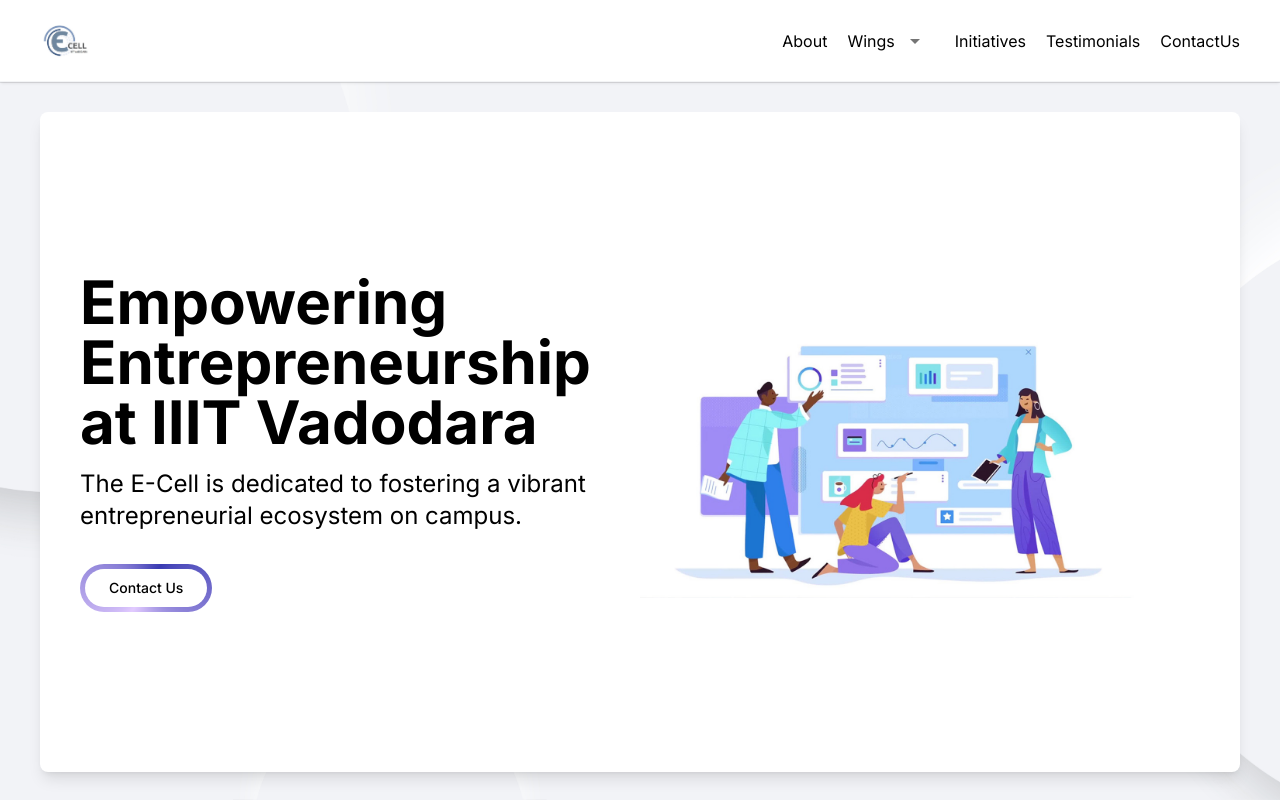
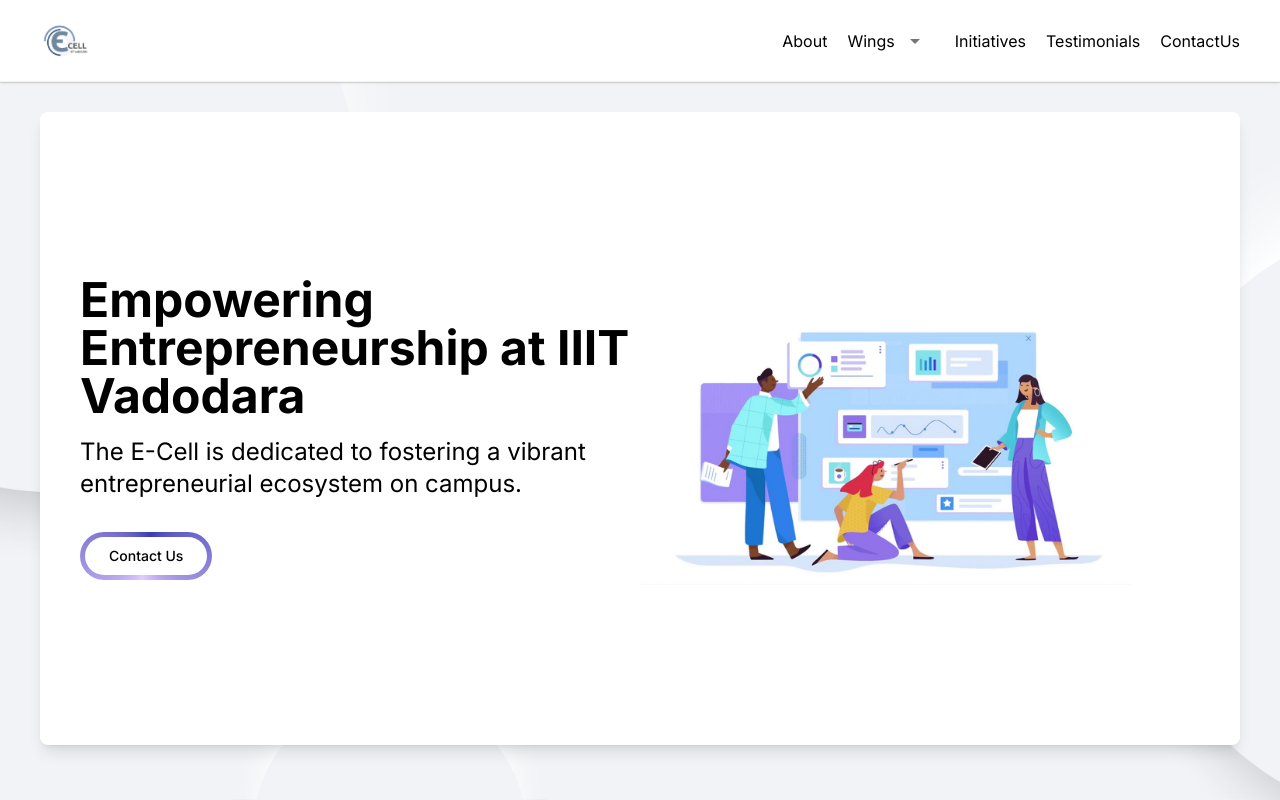
Before and after one commit to dkb73/IIITV-Ecell, a Next.js app: page / in a window 1280 px wide. Shown: the top 800 px of the page. Built offline with nearby package versions, Linux system fonts and the light colour scheme.

Commit message:
Update hero.tsx
fixed a small bug

```diff
--- a/components/hero.tsx
+++ b/components/hero.tsx
@@ -17,8 +17,8 @@
       className="bg-white py-20 md:py-32 lg:py-40 mb-28 mt-28 rounded-lg shadow-lg"
     >
       <div className="container mx-auto px-6 md:px-8 lg:px-10 flex flex-col lg:flex-row items-center text-primary-foreground">
-        <div className="lg:w-1/2 text-center lg:text-left">
-          <h1 className="text-4xl md:text-5xl lg:text-6xl font-bold mb-4">
+        <div className="lg:w-1/2 text-center lg:text-left" style={{ overflowWrap: 'break-word', lineHeight: '1.5' }}>
+          <h1 className="text-4xl md:text-5xl lg:text-5xl font-bold mb-4">
             Empowering Entrepreneurship at IIIT Vadodara
           </h1>
           <p className="text-lg md:text-xl lg:text-2xl mb-8">
@@ -33,10 +33,11 @@
           <Image
             src="/herotest1.jpg"
             alt="Entrepreneurship"
-            width={800} // Example width
-            height={600} // Example height
+            width={800}
+            height={600}
             layout="responsive"
             className="w-full h-auto"
+            style={{ objectFit: "contain", maxWidth: "100%" }}
           />
         </div>
       </div>
```
